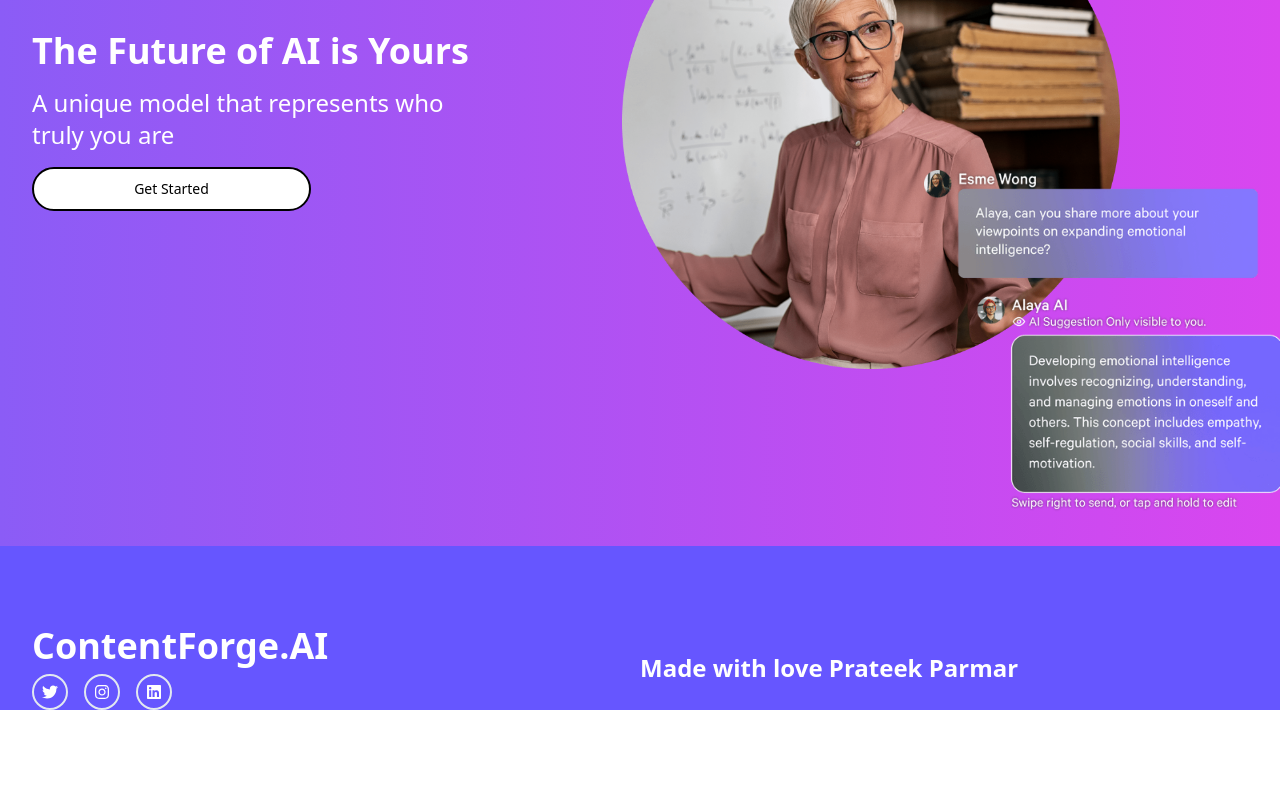
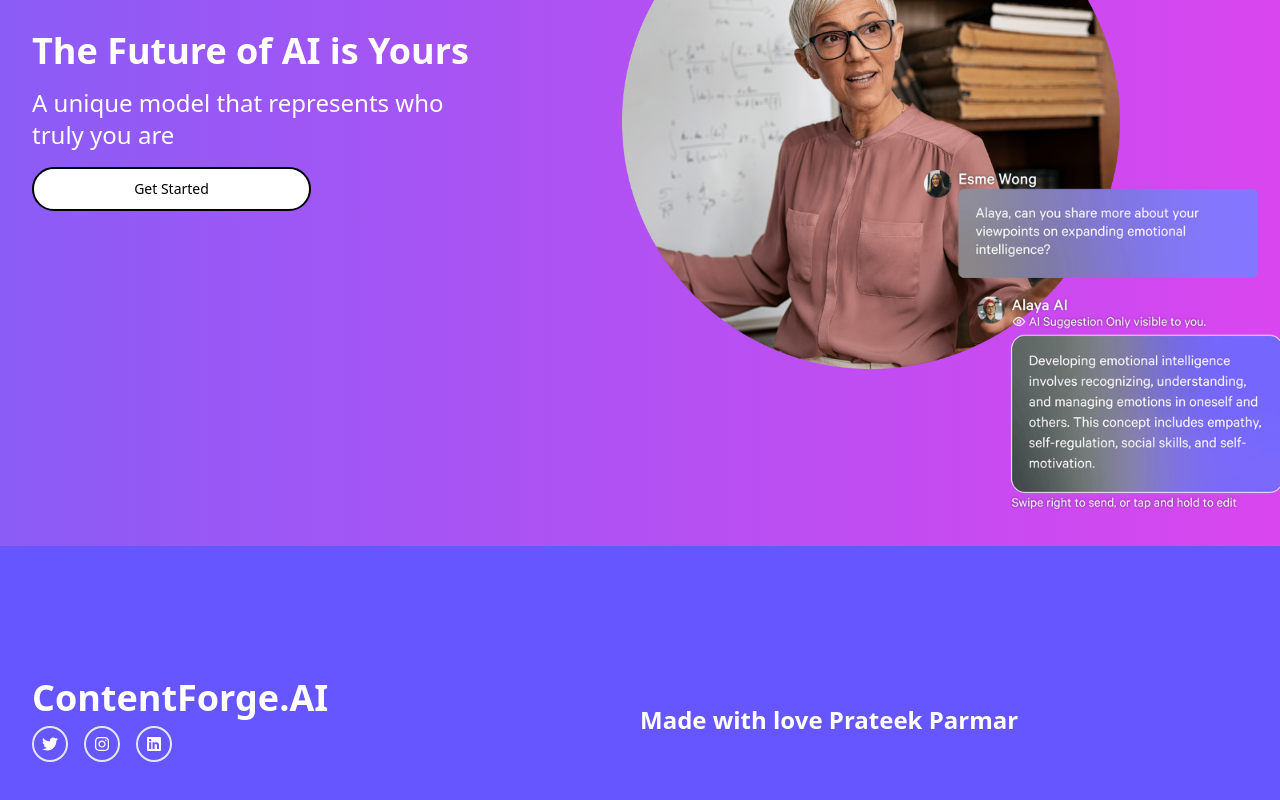
Before and after one commit to mishra-gaurav-04/saas-frontend, a Next.js app: page / in a window 1280 px wide. Shown: the part 1054-1854 px from the top of the page. Before the commit the page ends 1764 px from the top, so only its background shows below. Built offline with nearby package versions, Linux system fonts and the light colour scheme.

Commit message:
changed footer

```diff
--- a/components/Footer.tsx
+++ b/components/Footer.tsx
@@ -3,8 +3,8 @@
 
 const Footer = () => {
   return (
-    <footer className='bg-[#6656FF] w-full h-screen'>
-        <div className='container mx-auto items-center justify-between flex gap-3'>
+    <footer className='bg-[#6656FF] py-8 w-full h-screen'>
+        <div className='container mx-auto items-center justify-between py-5 flex gap-3'>
             <div className='mt-20 text-white w-1/3'>
                 <h1 className='text-4xl font-semibold'>ContentForge.AI</h1>
                 <div className='flex gap-4 mt-2'>
```
Also changed, not shown: 1 other file (tests, documents, lock files or other folders).
